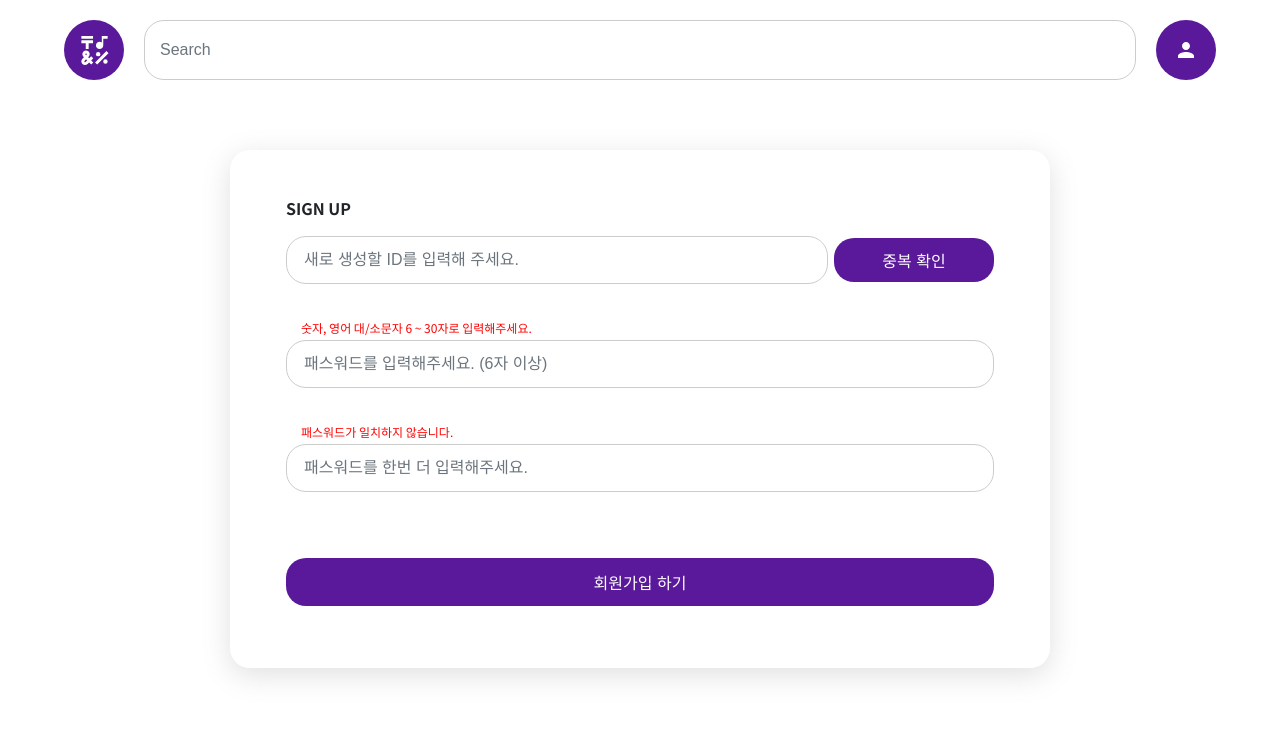
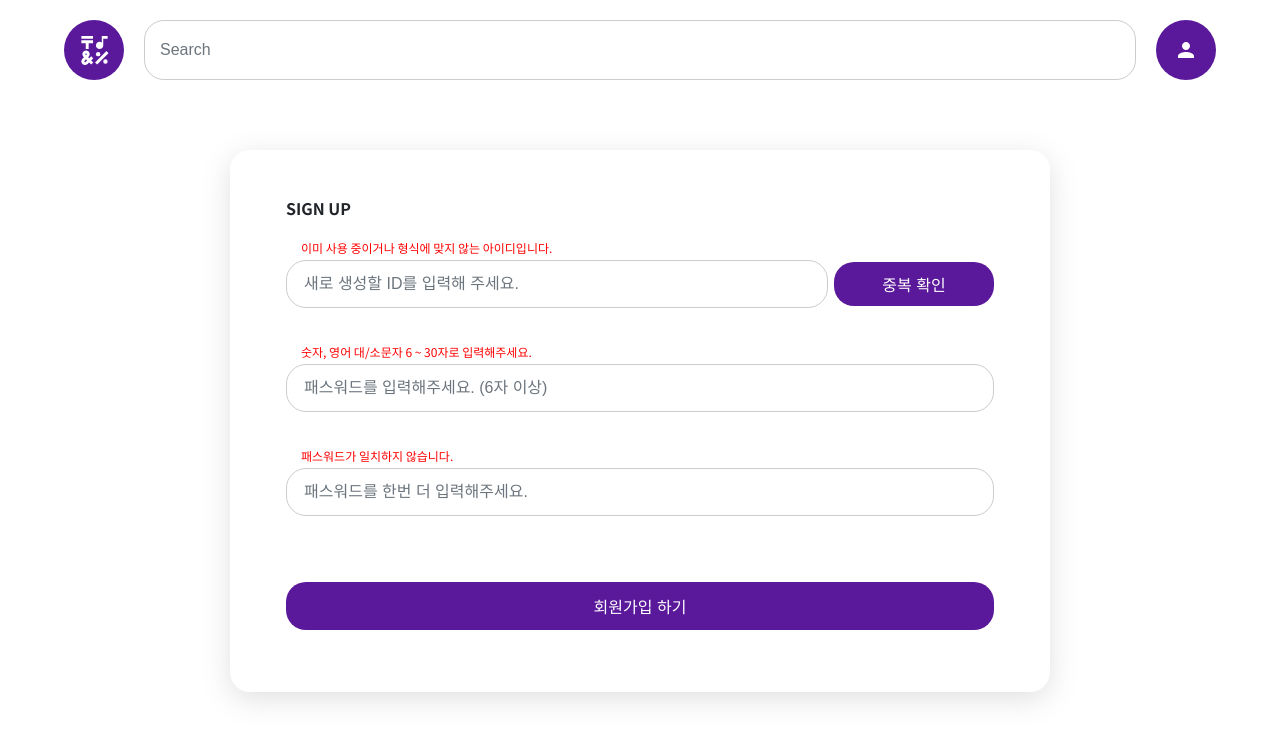
Before and after one commit to HseongH/Bohemian-Rhapsody, a React (Create React App) app: page /signup in a window 1280 px wide. Shown: the top 742 px of the page. Built offline with nearby package versions, Linux system fonts and the light colour scheme.

Commit message:
Update SignUp.js

```diff
--- a/src/pages/SignUp.js
+++ b/src/pages/SignUp.js
@@ -60,7 +60,11 @@ const SignUp = (props) => {
               <Text fontSize="12px" color="green" lineHeight="2" textIndent="15px">
                 사용 가능한 아이디입니다.
               </Text>
-            ) : null}
+            ) : (
+              <Text fontSize="12px" color="red" lineHeight="2" textIndent="15px">
+                이미 사용 중이거나 형식에 맞지 않는 아이디입니다.
+              </Text>
+            )}
           </Grid>
           <Grid is_flex padding="0px 0px 16px">
             <Input
```
